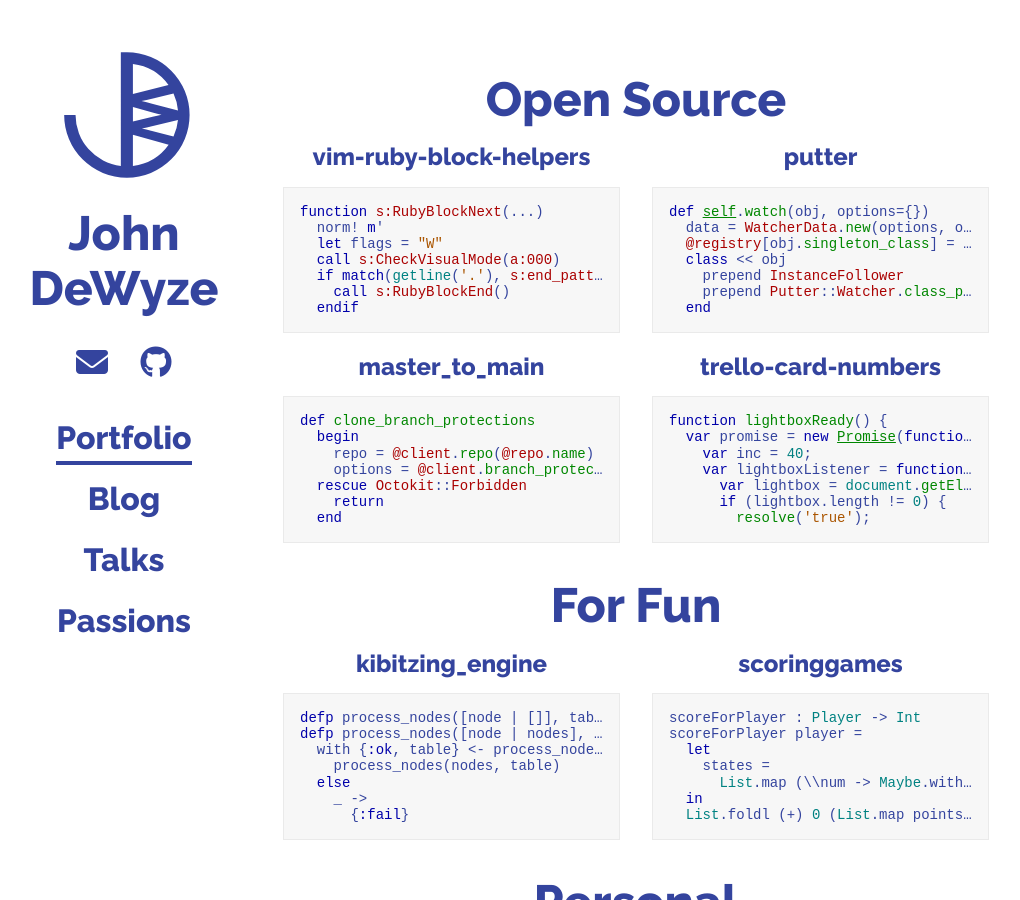
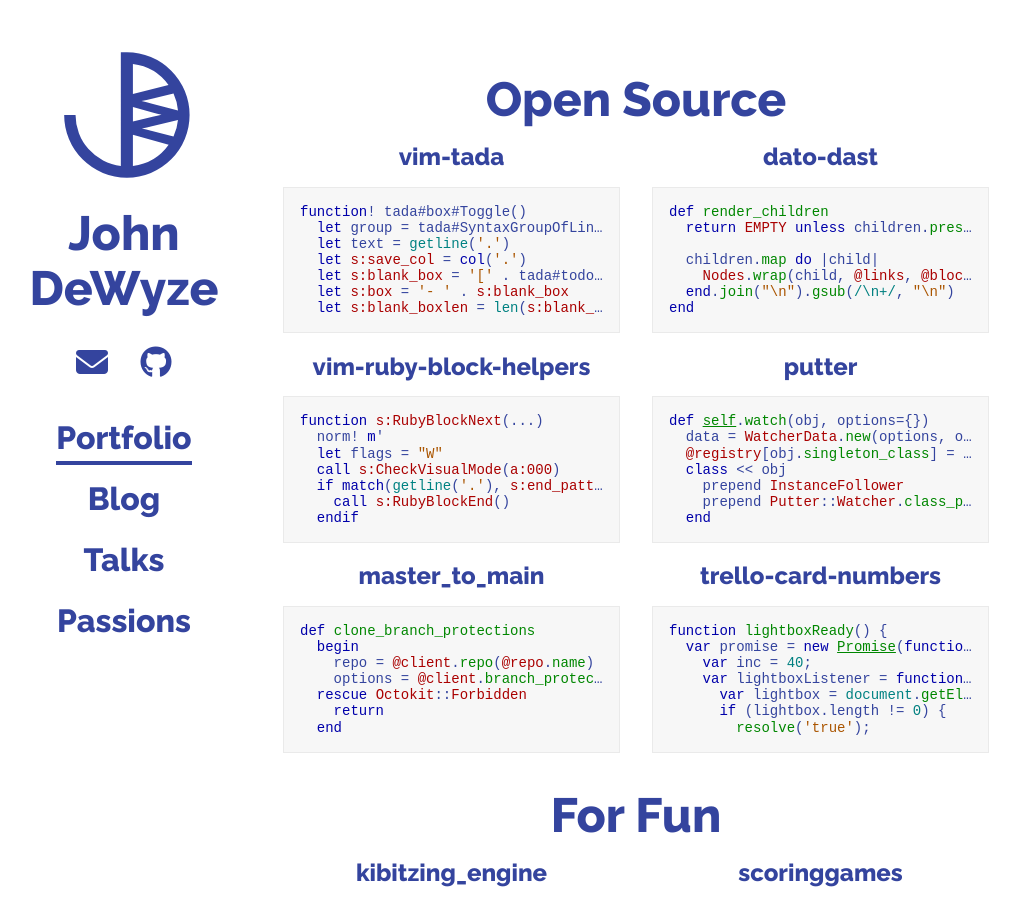
Before and after one commit to dewyze/dewyze.github.io, a Jekyll site: the page built from portfolio/index.html, in a window 1280 px wide and 900 px high. Shown: the whole window, without its empty margins (139-1159 px from the left). Built offline with Jekyll 4.4.1, drawn with Linux system fonts in a browser that asks for light colours; nearby versions of some CDN libraries.

Commit message:
Add some extra projects

````diff
--- a/_data/portfolio.yml
+++ b/_data/portfolio.yml
@@ -1,5 +1,29 @@
 - title: Open Source
   repos:
+    - name: vim-tada
+      description: Vim plugin for simple project management and todo lists.
+      code: |
+        ```vimscript
+        function! tada#box#Toggle()
+          let group = tada#SyntaxGroupOfLine('.')
+          let text = getline('.')
+          let s:save_col = col('.')
+          let s:blank_box = '[' . tada#todo#DefaultSymbol() . '] '
+          let s:box = '- ' . s:blank_box
+          let s:blank_boxlen = len(s:blank_box)
+        ```
+    - name: dato-dast
+      description: Ruby gem for rendering structured text for the DatoCMS platform.
+      code: |
+        ```ruby
+        def render_children
+          return EMPTY unless children.present?
+
+          children.map do |child|
+            Nodes.wrap(child, @links, @blocks, config).render
+          end.join("\n").gsub(/\n+/, "\n")
+        end
+        ```
     - name: vim-ruby-block-helpers
       description: Vim plugin for more easily maneuvering between ruby blocks as well as displaying current spot nested blocks in rspec files.
       code: |
````
